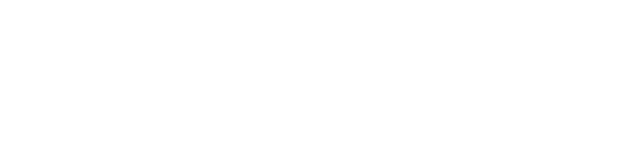
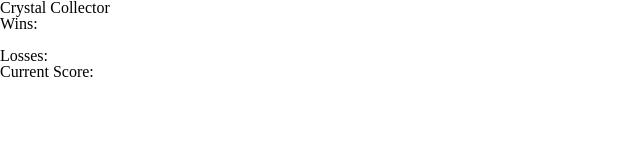
Before and after one commit to moshecstern/unit-4-game, a plain HTML site: page index.html in a window 1280 px wide. Shown: the whole page, without its empty margins (0-640 px from the left). Drawn offline with nearby package versions, Linux system fonts and the light colour scheme.

Commit message:
html basic divs set

```diff
--- a/index.html
+++ b/index.html
@@ -12,20 +12,25 @@
 
 </head>
 <body>
+<div id="container">
     <!-- div to display game name -->
+    <div id="gameName"><h1>Crystal Collector</h1></div>
+    <!-- div to display random number to guess -->
+    <div id="computerNumber"></div>
+    <!-- div to display score (w & loss) -->
+    <div id="score"><h3>Wins: <span id="wins"></span></h3>
+                <br><h3>Losses: <span id="losses"></span></h3>
+    </div>
+    <!-- div to display 4 crystals -->
+    <div id="crystals">
 
+    </div>
+    <!-- div to display users current score  with div inside to display score-->
+    <div><h2>Current Score: <span id="currentScore"></span></h2></div>
     <!-- div to explain game rules -->
 
-    <!-- div to display random number to guess -->
 
-    <!-- div to display score (w & loss) -->
-
-    <!-- div to display 4 crystals -->
-
-    <!-- div to display users current score  with div inside to display score-->
-
-
-
+</div>
 
 
 <script>
```
